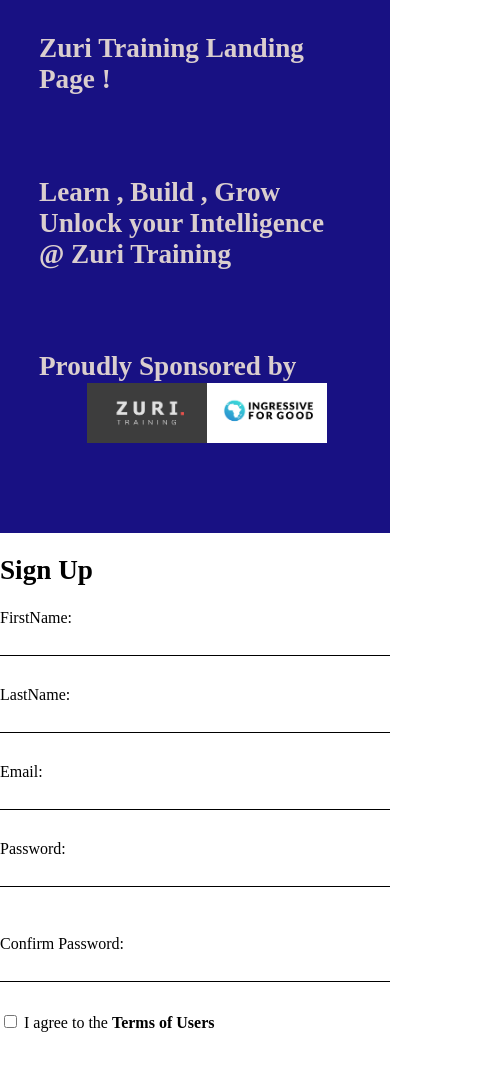
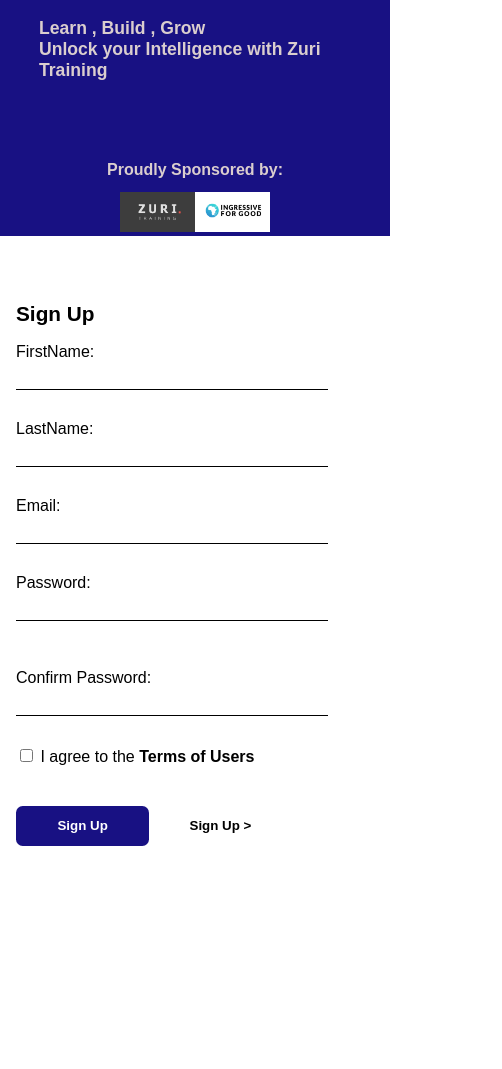
Before and after one commit to okerekechinweotito/TEAM-THOR--LANDING-PAGE, a plain HTML site: page index.html in a window 390 px wide. Shown: the part 198-1267 px from the top of the page, 502 px wide, since content can reach past the window. After the commit the page ends 1119 px from the top, so only its background shows below. Drawn offline with Linux system fonts and the light colour scheme.

Commit message:
revised styling

```diff
--- a/index.html
+++ b/index.html
@@ -12,12 +12,15 @@
         <article class="welcome">
            <section class="welcome__content">
                <h1>Welcome to</h1>
-               <h2>Zuri Training Landing Page !</h2>
+               <h2 class="heading2">Zuri Training Landing Page!</h2>
                <h2 class="lgb">Learn , Build , Grow
                 <br>
-                Unlock your Intelligence @ Zuri Training</h2>
-                <h2>Proudly Sponsored by  </h2>
-                    <div class="zuri"></div>
+                Unlock your Intelligence with Zuri Training</h2>
+                <div class="image">
+                <h2 class="text">Proudly Sponsored by:  </h2>
+                  <img src="zuriImage.png">
+                </div>
+
                </section>
          </article>
 
--- a/style.css
+++ b/style.css
@@ -3,63 +3,72 @@ body {
   padding: 0;
   box-sizing: border-box;
   overflow-x: hidden;
+  font-family: sans-serif;
 }
 h1 {
-  font-size: 3em;
+  font-size: 4vw;
 }
 h2 {
-  font-size: 1.7em;
+  font-size: 1.6em;
 }
 .wrapper {
   width: 100vw;
-  height: 100vh;
+  height: auto;
   display: flex;
   flex-direction: row;
 }
 .welcome {
   display: flex;
   flex-direction: column;
-  width: 60%;
+  height: auto;
+  width: 50%;
   background-color: #181183;
   color: #dacece;
-  text-align: left;
   overflow-wrap: break-word;
+  align-items: center;
+  justify-content: center;
+}
+.heading2 {
+  margin-top: -1em;
 }
 .welcome__content {
   width: 80%;
-  height: 100%;
-  margin-top: 5em;
-  margin-left: 12em;
 }
 
 .lgb {
-  margin-top: 3em;
-  margin-bottom: 3em;
+  margin-top: 15vh;
+  font-size: 1.3em;
 }
-.zuri {
-  width: 15em;
-  height: 15em;
-  background-image: url(./zuriImage.png);
-  background-position: center;
-  background-repeat: no-repeat;
-  background-size: contain;
-  margin-top: -7em;
-  margin-left: 3em;
+.text {
+  font-size: 1em;
+  margin-top: 5em;
+}
+.image {
+  width: 100%;
+  text-align: center;
+}
+img {
+  width: 150px;
+  height: 40px;
 }
 
 .signup {
   width: 45%;
   height: 100%;
+  padding: 1rem;
+  display: flex;
+  align-items: center;
+  justify-content: center;
 }
 .signup__content {
   width: 50%;
   height: 90%;
-  padding: 0em 7em;
+  padding: 2rem;
 }
 
-.signup__form input[type*="text"],
-.signup__form input[type*="email"],
-.signup__form input[type*="password"] {
+.signup__form input[type*='text'],
+.signup__form input[type*='email'],
+.signup__form input[type*='password'] {
   width: 100%;
   padding: 5px 0;
   font-size: 16px;
@@ -70,7 +79,7 @@ h2 {
   outline: none;
   background: transparent;
 }
-.signup__form input[type*="checkbox"] {
+.signup__form input[type*='checkbox'] {
   cursor: pointer;
 }
 
@@ -94,11 +103,17 @@ h2 {
 }
 
 @media only screen and (max-width: 950px) {
-  .welcome__content {
-    margin-left: 5em;
-  }
   .signup__content {
     width: 100%;
+  }
+  h1 {
+    font-size: 1.7em;
+  }
+  h2 {
+    font-size: 1.3em;
+  }
+  .lgb {
+    font-size: 1.1em;
   }
 }
 
@@ -108,24 +123,18 @@ h2 {
   }
   .welcome {
     width: 100%;
+  }
+
+  .signup {
+    width: 80%;
     display: flex;
     flex-direction: column;
     align-items: center;
-  }
-  .welcome__content {
-    margin-left: 0em;
-  }
-
-  .signup {
-    width: 100%;
-    display: flex;
-    flex-direction: column;
-    align-items: center;
-    padding: 0em;
+    padding: 1em;
   }
 
   .signup__form--button1,
   .signup__form--button2 {
-    margin-bottom: 5em;
+    margin-bottom: 2em;
   }
 }
```
